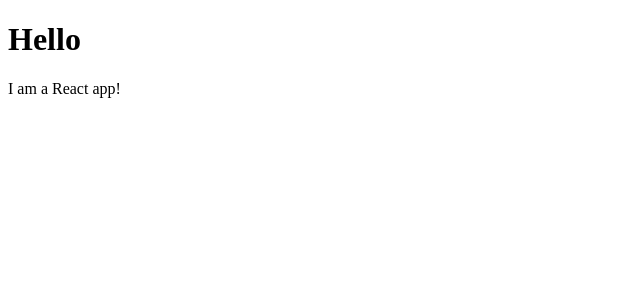
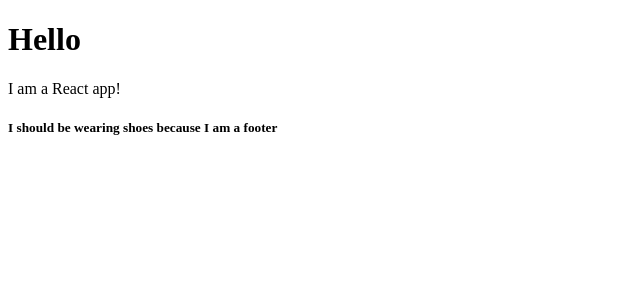
Before and after one commit to mattjkatz/fun-facts-about-react, a React (Create React App) app: page / in a window 1280 px wide. Shown: the top 300 px of the page, without its empty margins (0-640 px from the left). Built offline with nearby package versions, Linux system fonts and the light colour scheme.

Commit message:
add a footer

```diff
--- /dev/null
+++ b/src/Footer.js
@@ -0,0 +1,3 @@
+export default function Footer() {
+  return <h5>I should be wearing shoes because I am a footer</h5>;
+}
--- a/src/index.js
+++ b/src/index.js
@@ -3,12 +3,14 @@
 import "./style.css";
 import Navbar from "./Navbar.js";
 import App from "./App.js";
+import Footer from "./Footer.js";
 
 function Everything() {
   return (
     <div>
       <Navbar />
       <App />
+      <Footer />
     </div>
   );
 }
```
